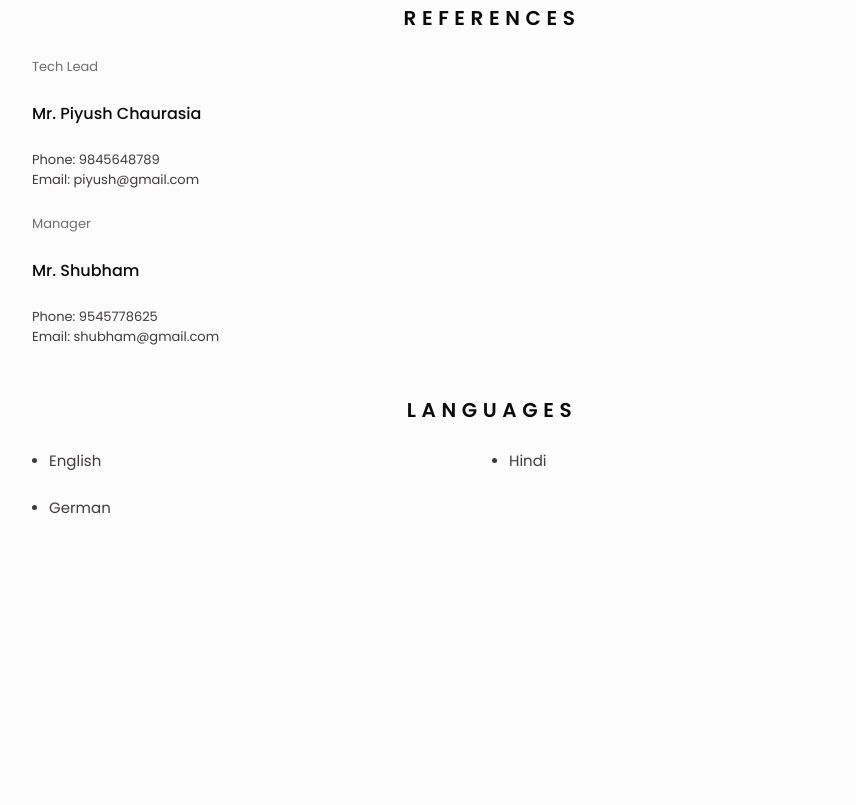
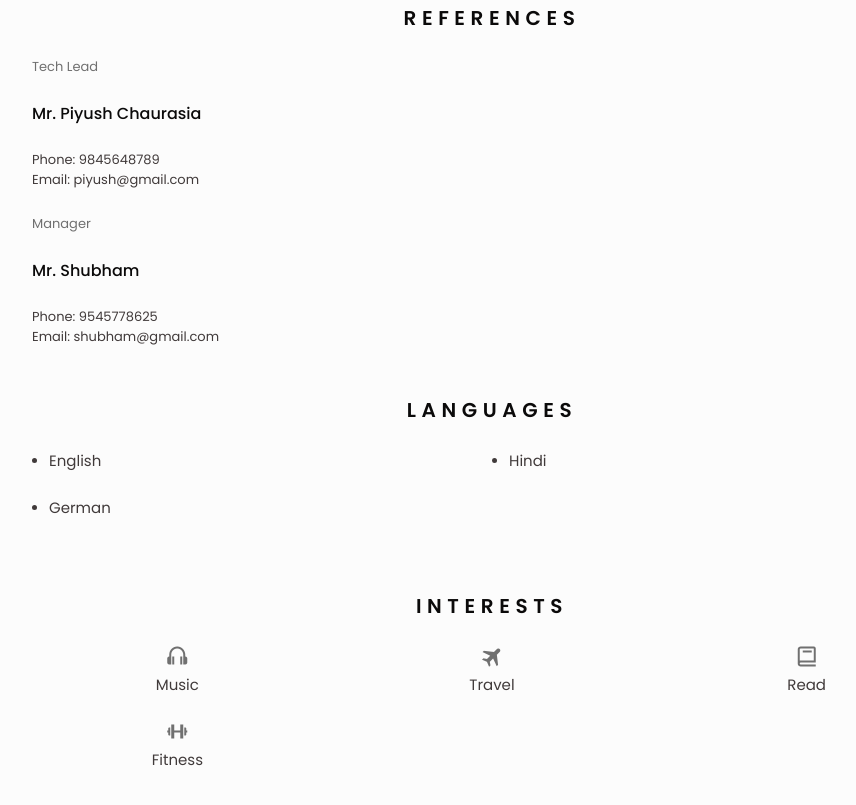
Before and after one commit to vk415072/resume, a plain HTML site: page index.html in a window 1280 px wide. Shown: the part 1739-2544 px from the top of the page, without its empty margins (16-872 px from the left). Before the commit the page ends 2354 px from the top, so only its background shows below. Drawn offline with nearby package versions, Linux system fonts and the light colour scheme.

Commit message:
interests section also completed

```diff
--- a/assets/css/styles.css
+++ b/assets/css/styles.css
@@ -337,21 +337,25 @@ img {
 }
 
 /* SKILLS & LANGUAGES */
-.skills__content, .languages__content {
+.skills__content,
+.languages__content {
    grid-template-columns: repeat(2, 1fr);
 }
 
-.skills__content, .languages__content {
+.skills__content,
+.languages__content {
    gap: 0;
 }
 
-.skills__name, .languages__name {
+.skills__name,
+.languages__name {
    display: flex;
    align-items: center;
    margin-bottom: var(--mb-3);
 }
 
-.skills__circle, .languages__circle {
+.skills__circle,
+.languages__circle {
    display: inline-block;
    width: 5px;
    height: 5px;
@@ -381,5 +385,23 @@ img {
 }
 
 .references__title {
-font-size: var(--h3-font-size);
+   font-size: var(--h3-font-size);
 }
+
+/* INTERESTS */
+.interests__container {
+   grid-template-columns: repeat(3, 1fr);
+   margin-top: var(--mb-2);
+}
+
+.interests__content {
+   display: flex;
+   flex-direction: column;
+   align-items: center;
+}
+
+.interests__icon {
+   font-size: 1.5rem;
+   color: var(--text-color-light);
+   margin-bottom: 0.25rem;
+}
--- a/index.html
+++ b/index.html
@@ -199,7 +199,7 @@
                     </div>
                 </section>
 
-                <!-- references -->
+                <!-- References -->
                 <section class="references section" id="references">
                     <h2 class="section-title">References</h2>
                     <div class="references__container bd-grid">
@@ -245,7 +245,31 @@
                 </section>
 
                 <!-- interests -->
-
+                <section class="interests section">
+                    <h2 class="section-title">Interests</h2>
+                    <div class="interests__container bd-grid">
+                        <!-- interests 01 -->
+                        <div class="interests__content">
+                            <i class="bx bx-headphone interests__icon"></i>
+                            <span class="interests__name">Music</span>
+                        </div>
+                        <!-- interests 02 -->
+                        <div class="interests__content">
+                            <i class="bx bxs-plane-alt interests__icon"></i>
+                            <span class="interests__name">Travel</span>
+                        </div>
+                        <!-- interests 03 -->
+                        <div class="interests__content">
+                            <i class="bx bx-book interests__icon"></i>
+                            <span class="interests__name">Read</span>
+                        </div>
+                        <!-- interests 04 -->
+                        <div class="interests__content">
+                            <i class="bx bx-dumbbell interests__icon"></i>
+                            <span class="interests__name">Fitness</span>
+                        </div>
+                    </div>
+                </section>
 
               </div>
           </div>
```
